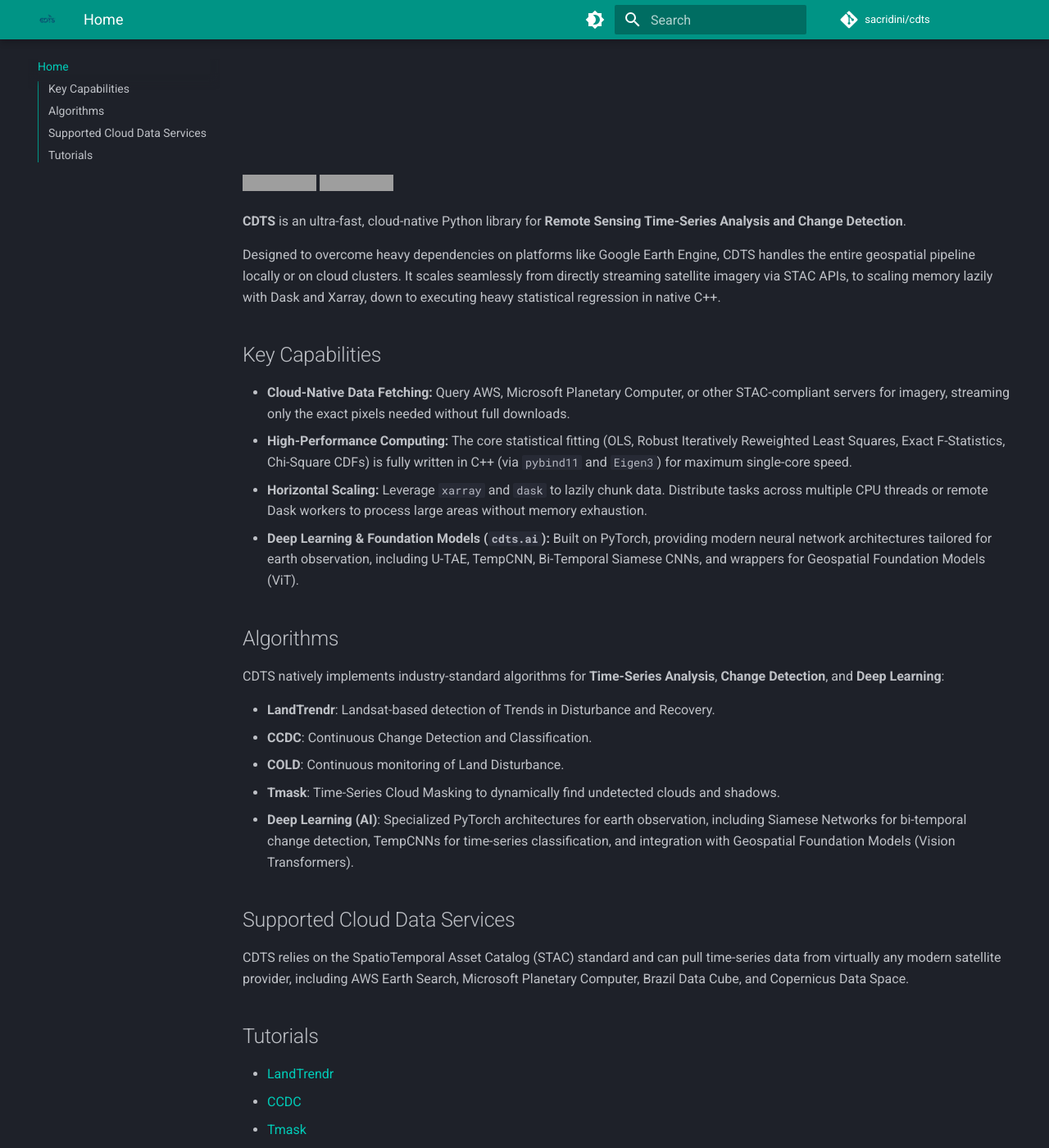
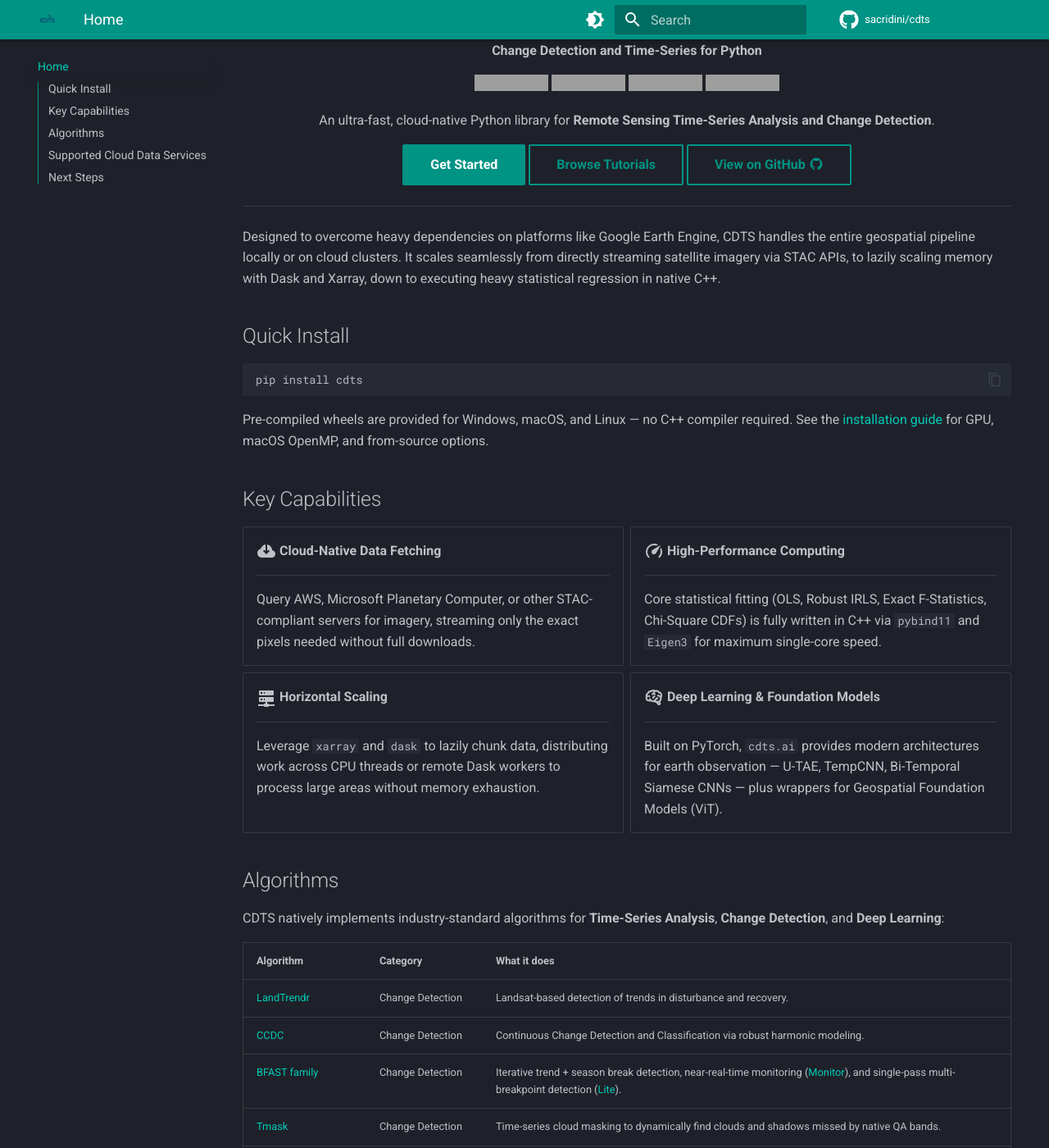
Before and after one commit to sacridini/cdts, an MkDocs documentation site: the page built from docs/index.md, in a window 1280 px wide and 1400 px high, scrolled down 438 px. Shown: the whole window at 82% size. Built offline with MkDocs 1.6.1 and Material for MkDocs 9.7.7, drawn with Linux system fonts in a browser that asks for light colours; comment, search, counter and statistics services are not loaded; some of the changed text lies outside the part shown; grey boxes are pictures that could not be loaded.

Commit message:
docs: redesign homepage and enable Material icon shortcodes
Add hero section with CTA buttons, quickstart snippet, feature cards,
and an algorithms table to the docs homepage. Wire up pymdownx.emoji
so Material icon shortcodes actually render (previously stripped from
tutorials/index.md because the extension was never enabled), and
restore icons on the tutorials overview cards.

````diff
--- a/docs/index.md
+++ b/docs/index.md
@@ -1,48 +1,122 @@
-# CDTS: Change Detection and Time-Series for Python
+<div align="center" markdown>
 
-<p align="center">
-  <img src="assets/logo.png" alt="CDTS Logo" width="400">
-</p>
+<img src="assets/logo.png" alt="CDTS Logo" width="220">
 
-[![Build and Publish Wheels](https://github.com/sacridini/cdts/actions/workflows/build_wheels.yml/badge.svg)](https://github.com/sacridini/cdts/actions/workflows/build_wheels.yml) [![Tests](https://github.com/sacridini/cdts/actions/workflows/tests.yml/badge.svg)](https://github.com/sacridini/cdts/actions/workflows/tests.yml)
+# CDTS
 
-**CDTS** is an ultra-fast, cloud-native Python library for **Remote Sensing Time-Series Analysis and Change Detection**.
+**Change Detection and Time-Series for Python**
 
-Designed to overcome heavy dependencies on platforms like Google Earth Engine, CDTS handles the entire geospatial pipeline locally or on cloud clusters. It scales seamlessly from directly streaming satellite imagery via STAC APIs, to scaling memory lazily with Dask and Xarray, down to executing heavy statistical regression in native C++.
+[![Build and Publish Wheels](https://github.com/sacridini/cdts/actions/workflows/build_wheels.yml/badge.svg)](https://github.com/sacridini/cdts/actions/workflows/build_wheels.yml)
+[![Tests](https://github.com/sacridini/cdts/actions/workflows/tests.yml/badge.svg)](https://github.com/sacridini/cdts/actions/workflows/tests.yml)
+[![Docs](https://github.com/sacridini/cdts/actions/workflows/docs.yml/badge.svg)](https://github.com/sacridini/cdts/actions/workflows/docs.yml)
+[![PyPI version](https://badge.fury.io/py/cdts.svg)](https://badge.fury.io/py/cdts)
+
+An ultra-fast, cloud-native Python library for **Remote Sensing Time-Series Analysis and Change Detection**.
+
+[Get Started](getting-started/installation.md){ .md-button .md-button--primary }
+[Browse Tutorials](tutorials/index.md){ .md-button }
+[View on GitHub :material-github:](https://github.com/sacridini/cdts){ .md-button }
+
+</div>
+
+---
+
+Designed to overcome heavy dependencies on platforms like Google Earth Engine, CDTS handles the entire geospatial pipeline locally or on cloud clusters. It scales seamlessly from directly streaming satellite imagery via STAC APIs, to lazily scaling memory with Dask and Xarray, down to executing heavy statistical regression in native C++.
+
+## Quick Install
+
+```bash
+pip install cdts
+```
+
+Pre-compiled wheels are provided for Windows, macOS, and Linux — no C++ compiler required. See the [installation guide](getting-started/installation.md) for GPU, macOS OpenMP, and from-source options.
 
 ## Key Capabilities
 
-*   **Cloud-Native Data Fetching:** Query AWS, Microsoft Planetary Computer, or other STAC-compliant servers for imagery, streaming only the exact pixels needed without full downloads.
-*   **High-Performance Computing:** The core statistical fitting (OLS, Robust Iteratively Reweighted Least Squares, Exact F-Statistics, Chi-Square CDFs) is fully written in C++ (via `pybind11` and `Eigen3`) for maximum single-core speed.
-*   **Horizontal Scaling:** Leverage `xarray` and `dask` to lazily chunk data. Distribute tasks across multiple CPU threads or remote Dask workers to process large areas without memory exhaustion.
-*   **Deep Learning & Foundation Models (`cdts.ai`):** Built on PyTorch, providing modern neural network architectures tailored for earth observation, including U-TAE, TempCNN, Bi-Temporal Siamese CNNs, and wrappers for Geospatial Foundation Models (ViT).
+<div class="grid cards" markdown>
+
+-   :material-cloud-download:{ .lg .middle } **Cloud-Native Data Fetching**
+
+    ---
+
+    Query AWS, Microsoft Planetary Computer, or other STAC-compliant servers for imagery, streaming only the exact pixels needed without full downloads.
+
+-   :material-speedometer:{ .lg .middle } **High-Performance Computing**
+
+    ---
+
+    Core statistical fitting (OLS, Robust IRLS, Exact F-Statistics, Chi-Square CDFs) is fully written in C++ via `pybind11` and `Eigen3` for maximum single-core speed.
+
+-   :material-server-network:{ .lg .middle } **Horizontal Scaling**
+
+    ---
+
+    Leverage `xarray` and `dask` to lazily chunk data, distributing work across CPU threads or remote Dask workers to process large areas without memory exhaustion.
+
+-   :material-brain:{ .lg .middle } **Deep Learning & Foundation Models**
+
+    ---
+
+    Built on PyTorch, `cdts.ai` provides modern architectures for earth observation — U-TAE, TempCNN, Bi-Temporal Siamese CNNs — plus wrappers for Geospatial Foundation Models (ViT).
+
+</div>
 
 ## Algorithms
 
 CDTS natively implements industry-standard algorithms for **Time-Series Analysis**, **Change Detection**, and **Deep Learning**:
 
-*   **LandTrendr**: Landsat-based detection of Trends in Disturbance and Recovery.
-*   **CCDC**: Continuous Change Detection and Classification.
-*   **COLD**: Continuous monitoring of Land Disturbance.
-*   **Tmask**: Time-Series Cloud Masking to dynamically find undetected clouds and shadows.
-*   **Deep Learning (AI)**: Specialized PyTorch architectures for earth observation, including Siamese Networks for bi-temporal change detection, TempCNNs for time-series classification, and integration with Geospatial Foundation Models (Vision Transformers).
+| Algorithm | Category | What it does |
+|---|---|---|
+| [LandTrendr](tutorials/landtrendr.md) | Change Detection | Landsat-based detection of trends in disturbance and recovery. |
+| [CCDC](tutorials/ccdc.md) | Change Detection | Continuous Change Detection and Classification via robust harmonic modeling. |
+| [BFAST family](tutorials/bfast.md) | Change Detection | Iterative trend + season break detection, near-real-time monitoring ([Monitor](tutorials/bfast_monitor.md)), and single-pass multi-breakpoint detection ([Lite](tutorials/bfast_lite.md)). |
+| [Tmask](tutorials/tmask.md) | Change Detection | Time-series cloud masking to dynamically find clouds and shadows missed by native QA bands. |
+| [TWDTW](tutorials/twdtw.md) | Time-Series Analysis | Time-Weighted Dynamic Time Warping for pattern matching against reference curves. |
+| [Mann-Kendall](tutorials/mann_kendall.md) | Time-Series Analysis | Non-parametric trend test and Theil-Sen slope estimation for greening/browning trends. |
+| [Phenology Extraction](tutorials/phenology.md) | Time-Series Analysis | Simultaneous phenological metrics from optimized curve-fitting models. |
+| [SOM](tutorials/som.md) | Time-Series Analysis | Batch Self-Organizing Maps for unsupervised clustering of spectral-temporal arrays. |
+| [U-TAE / LTAE](tutorials/utae.md) | Deep Learning | Attention-based architectures for spatio-temporal satellite image classification. |
+| [Siamese Networks](tutorials/siamese.md) | Deep Learning | Bi-temporal CNNs for pixel-wise change detection. |
+| [GeoFoundationViT](tutorials/geo_foundation_vit.md) | Deep Learning | Wrappers for Vision Transformer geospatial foundation models. |
 
 ## Supported Cloud Data Services
 
-CDTS relies on the SpatioTemporal Asset Catalog (STAC) standard and can pull time-series data from virtually any modern satellite provider, including AWS Earth Search, Microsoft Planetary Computer, Brazil Data Cube, and Copernicus Data Space.
+CDTS relies on the SpatioTemporal Asset Catalog (STAC) standard and can pull time-series data from virtually any modern satellite provider, including AWS Earth Search, Microsoft Planetary Computer, Brazil Data Cube, and Copernicus Data Space — plus [Google Earth Engine](tutorials/gee-downloads.md) integration.
 
-## Tutorials
+## Next Steps
 
-*   [LandTrendr](tutorials/landtrendr.md)
-*   [CCDC](tutorials/ccdc.md)
-*   [Tmask](tutorials/tmask.md)
-*   [TWDTW (Time-Weighted DTW)](tutorials/twdtw.md)
-*   [Phenology Extraction](tutorials/phenology.md)
-*   [Mann-Kendall Trend Test](tutorials/mann_kendall.md)
-*   [BFAST Monitor](tutorials/bfast_monitor.md)
-*   [BFAST Lite](tutorials/bfast_lite.md)
-*   [SOM (Self-Organizing Maps)](tutorials/som.md)
-*   [STAC & ARD Integration](tutorials/stac-downloads.md)
-*   [AI & Deep Learning](tutorials/ai.md)
-*   [Google Earth Engine (GEE)](tutorials/gee-downloads.md)
-*   [Parallel & Cloud Processing](tutorials/parallel-cloud-processing.md)
+<div class="grid cards" markdown>
+
+-   :material-download:{ .lg .middle } **Install CDTS**
+
+    ---
+
+    Get up and running with pip, Docker, or a from-source build.
+
+    [:octicons-arrow-right-24: Installation](getting-started/installation.md)
+
+-   :material-school:{ .lg .middle } **Follow a Tutorial**
+
+    ---
+
+    Full walkthroughs with theory, code, and validation against reference implementations.
+
+    [:octicons-arrow-right-24: Tutorials](tutorials/index.md)
+
+-   :material-console:{ .lg .middle } **Use the CLI**
+
+    ---
+
+    Run every core algorithm as a `cdts` subcommand from bash scripts, cron jobs, or HPC environments.
+
+    [:octicons-arrow-right-24: CLI Reference](cli.md)
+
+-   :material-api:{ .lg .middle } **Browse the API**
+
+    ---
+
+    Full reference for every public class and function in the `cdts` package.
+
+    [:octicons-arrow-right-24: API Reference](api.md)
+
+</div>
--- a/mkdocs.yml
+++ b/mkdocs.yml
@@ -8,14 +8,20 @@ theme:
   name: material
   logo: assets/logo.png
   favicon: assets/logo.png
+  icon:
+    repo: fontawesome/brands/github
   features:
     - navigation.tabs
     - navigation.sections
     - navigation.expand
+    - navigation.top
+    - navigation.footer
     - toc.integrate
     - search.suggest
     - search.highlight
     - search.share
+    - content.code.copy
+    - content.tabs.link
   palette:
     # Palette toggle for dark mode (Default)
     - scheme: slate
@@ -46,9 +52,21 @@ markdown_extensions:
       pygments_lang_class: true
   - pymdownx.inlinehilite
   - pymdownx.snippets
+  - pymdownx.emoji:
+      emoji_index: !!python/name:material.extensions.emoji.twemoji
+      emoji_generator: !!python/name:material.extensions.emoji.to_svg
   - attr_list
   - md_in_html
   - tables
+
+extra:
+  social:
+    - icon: fontawesome/brands/github
+      link: https://github.com/sacridini/cdts
+      name: CDTS on GitHub
+    - icon: fontawesome/brands/python
+      link: https://pypi.org/project/cdts/
+      name: CDTS on PyPI
 
 nav:
   - Home: index.md
````
Also changed, not shown: docs/tutorials/index.md (+5 -5 lines).
